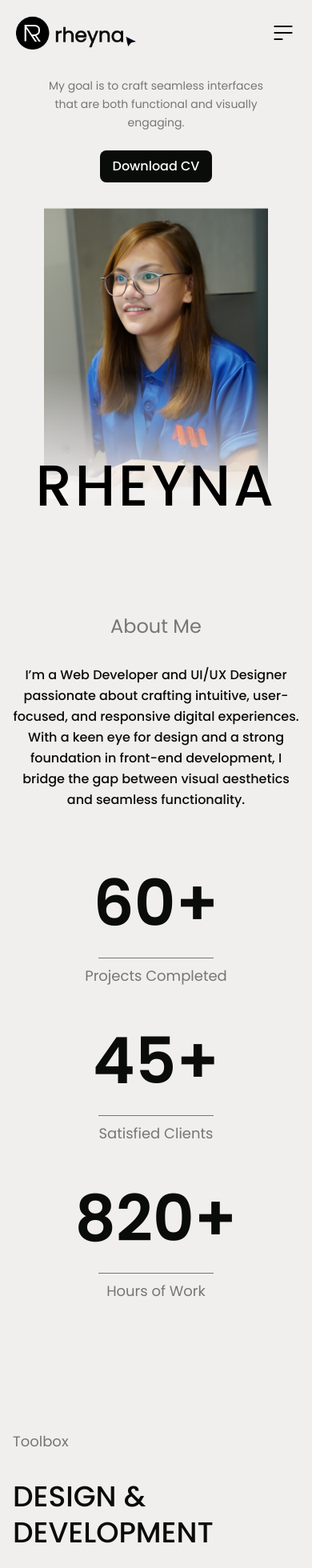
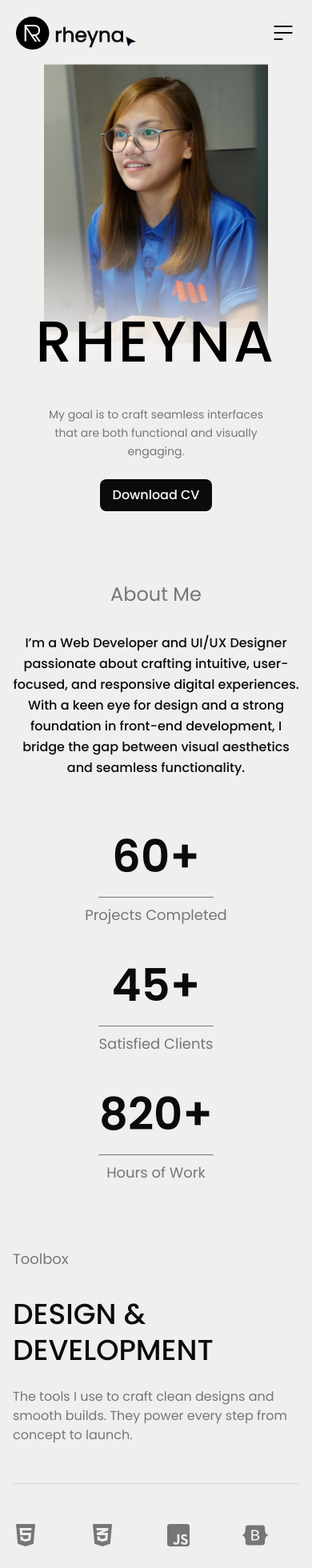
Before and after one commit to rmadayag/rmadayag, a React (Vite) app: page / in a window 390 px wide. Shown: the top 1960 px of the page at 80% size. Built offline with nearby package versions, Linux system fonts and the light colour scheme.

Commit message:
Your commit message

```diff
--- a/src/components/About.jsx
+++ b/src/components/About.jsx
@@ -76,7 +76,7 @@ const Counter = ({ target }) => {
   }, [target]);
 
   return (
-    <span className="text-[5rem] md:text-[70px] font-bold text-primary">
+    <span className="text-[3.5rem] md:text-[56px] font-bold text-primary">
       {count}+
     </span>
   );
@@ -95,7 +95,7 @@ const About = () => {
       id="about"
       className="py-12 sm:py-16 lg:py-20 px-4 sm:px-6 lg:px-8 max-w-7xl mx-auto"
     >
-      <div className="flex flex-col gap-40 w-full">
+      <div className="flex flex-col gap-20 md:gap-40 w-full">
         {/* About Me Section */}
         <div
           className="flex flex-col items-center text-center gap-8 md:gap-10"
@@ -144,7 +144,7 @@ const About = () => {
               DESIGN & DEVELOPMENT
             </h3>
             <p className="text-base sm:text-lg text-txtcolor max-w-xl">
-            The tools I use to craft clean designs and smooth builds. They power every step from concept to launch.
+              The tools I use to craft clean designs and smooth builds. They power every step from concept to launch.
             </p>
           </div>
 
@@ -152,17 +152,17 @@ const About = () => {
 
           {/* Tech Stack Icons */}
           <div
-            className="flex flex-wrap gap-10 md:gap-16 justify-start"
+            className="grid grid-cols-4 sm:grid-cols-6 md:grid-cols-8 gap-y-16 gap-x-6 md:gap-x-10"
             data-aos="fade-up"
           >
             {techStack.map(({ name, icon }, index) => (
               <div
                 key={index}
-                className="relative group w-12 h-12 md:w-8 md:h-8 flex flex-col items-center justify-center"
+                className="relative group flex flex-col items-left justify-left"
               >
                 {React.cloneElement(icon, {
                   className:
-                    "w-full h-full object-contain transform group-hover:scale-110 transition-transform duration-300",
+                    "w-8 h-8 md:w-10 md:h-10 transform group-hover:scale-110 transition-transform duration-300",
                 })}
                 <span className="absolute bottom-[-30px] bg-black text-white text-xs px-2 py-1 rounded opacity-0 group-hover:opacity-100 transition-opacity duration-300 whitespace-nowrap">
                   {name}
--- a/src/components/Hero.jsx
+++ b/src/components/Hero.jsx
@@ -29,39 +29,17 @@ const Hero = () => {
 
   return (
     <section id="home" className="w-full bg-bgcolor" aria-live="polite">
-      <div className="max-w-7xl mx-auto px-4 sm:px-6 md:px-10 lg:px-16 grid grid-cols-1 lg:grid-cols-12 gap-8 pb-24">
+      <div className="max-w-7xl mx-auto px-4 sm:px-6 md:px-10 lg:px-16 grid grid-cols-1 lg:grid-cols-12 gap-8 pb-10">
 
-        {/* Left Column */}
-        <div
-          data-aos="fade-up"
-          className="
-            lg:col-span-3
-            flex flex-col
-            items-center text-center
-            lg:items-start lg:text-left
-            pt-24 sm:pt-32 lg:pt-40 xl:pt-48
-          "
-        >
-          <p className="mb-36 text-xs sm:text-sm md:text-base hidden lg:block">
-            AVAILABLE FOR PROJECT
-          </p>
-          <p className="text-sm sm:text-base leading-relaxed max-w-[300px] sm:max-w-[400px] md:max-w-[360px] lg:max-w-[320px] xl:max-w-[360px]">
-            My goal is to craft seamless interfaces that are both functional and visually engaging.
-          </p>
-          <button
-            onClick={handleDownload}
-            aria-label="Download my CV"
-            className="mt-6 btn-primary px-4 py-2 sm:px-5 sm:py-3 text-sm sm:text-base rounded ring-primary ease-in duration-300 hover:bg-primary/80 hover:scale-105 transition-transform"
-          >
-            Download CV
-          </button>
-        </div>
-
-        {/* Center Column */}
+        {/* Hero Image - On top for mobile/tablet, center for desktop */}
         <div
           data-aos="fade-up"
           data-aos-delay="100"
-          className="lg:col-span-6 flex justify-center items-start"
+          className="
+            order-1 lg:order-2
+            lg:col-span-6 flex justify-center items-start
+            mt-20 sm:mt-20 md:mt-24 lg:mt-0
+          "
         >
           <div className="relative w-full max-w-[280px] sm:max-w-[400px] md:max-w-[600px] lg:max-w-[700px] xl:max-w-[900px]">
             <img
@@ -84,13 +62,41 @@ const Hero = () => {
           </div>
         </div>
 
-        {/* Right Column */}
+        {/* Content - left side on desktop, below image on mobile/tablet */}
+        <div
+          data-aos="fade-up"
+          className="
+            order-2 lg:order-1
+            lg:col-span-3
+            flex flex-col
+            items-center text-center
+            lg:items-start lg:text-left
+            pt-8 sm:pt-10 md:pt-12 lg:pt-40 xl:pt-48
+          "
+        >
+          <p className="mb-36 text-xs sm:text-sm md:text-base hidden lg:block">
+            AVAILABLE FOR PROJECT
+          </p>
+          <p className="text-sm sm:text-base leading-relaxed max-w-[300px] sm:max-w-[400px] md:max-w-[360px] lg:max-w-[320px] xl:max-w-[360px]">
+            My goal is to craft seamless interfaces that are both functional and visually engaging.
+          </p>
+          <button
+            onClick={handleDownload}
+            aria-label="Download my CV"
+            className="mt-6 btn-primary px-4 py-2 sm:px-5 sm:py-3 text-sm sm:text-base rounded ring-primary ease-in duration-300 hover:bg-primary/80 hover:scale-105 transition-transform"
+          >
+            Download CV
+          </button>
+        </div>
+
+        {/* Social Links - right side on desktop, hidden on mobile/tablet */}
         <div
           data-aos="fade-up"
           data-aos-delay="200"
           className="
-            hidden lg:flex lg:col-span-3
-            flex-col items-center text-center
+            order-3
+            lg:order-3 lg:col-span-3
+            hidden lg:flex flex-col items-center text-center
             lg:items-end lg:text-right
             pt-0 lg:pt-40 xl:pt-48
             space-y-4
```
